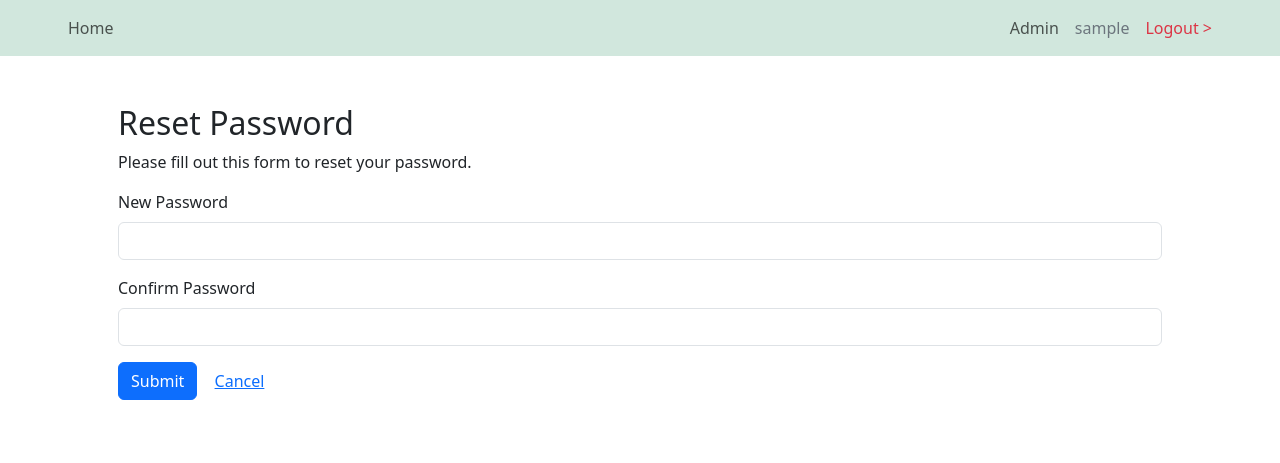
After one commit to MustafaRaad/Weekly-schedule-management-system, a PHP site: page /pages/user_profile.php in a window 1280 px wide. The commit adds this page. Shown: the top 463 px of the page. Run offline with PHP 8.4, Linux system fonts and the light colour scheme; the visitor is signed in with stand-in values (Sample User, id 1).

Commit message:
update some stuff

```diff
--- a/pages/home.php
+++ b/pages/home.php
@@ -33,10 +33,10 @@ if (!isset($_SESSION["loggedin"]) || $_SESSION["loggedin"] !== true) {
         </ul>
         <ul class="navbar-nav ml-auto mb-2 mb-lg-0">
           <li class="nav-item">
-            <a class="nav-link " href="/pages/admin/users_list.php">Admin</a>
+            <a class="nav-link " href="./admin/users_list.php">Admin</a>
           </li>
           <li class="nav-item">
-            <a class="nav-link text-secondary" ><?php echo htmlspecialchars($_SESSION["username"]); ?></a>
+            <a class="nav-link text-secondary" href="./user_profile.php"><?php echo htmlspecialchars($_SESSION["username"]); ?></a>
           </li>
           <li class="nav-item">
             <a class="nav-link text-danger" href="../users/user_logout.php" >Logout ></a>
--- /dev/null
+++ b/pages/user_profile.php
@@ -0,0 +1,131 @@
+<?php
+// Initialize the session
+session_start();
+
+// Check if the user is logged in, otherwise redirect to login page
+if (!isset($_SESSION["loggedin"]) || $_SESSION["loggedin"] !== true) {
+  header("location: ../users/user_login.php");
+  exit;
+}
+
+// Include config file
+require_once "../connection.php";
+
+// Define variables and initialize with empty values
+$new_password = $confirm_password = "";
+$new_password_err = $confirm_password_err = "";
+
+// Processing form data when form is submitted
+if ($_SERVER["REQUEST_METHOD"] == "POST") {
+
+  // Validate new password
+  if (empty(trim($_POST["new_password"]))) {
+    $new_password_err = "Please enter the new password.";
+  } elseif (strlen(trim($_POST["new_password"])) < 6) {
+    $new_password_err = "Password must have atleast 6 characters.";
+  } else {
+    $new_password = trim($_POST["new_password"]);
+  }
+
+  // Validate confirm password
+  if (empty(trim($_POST["confirm_password"]))) {
+    $confirm_password_err = "Please confirm the password.";
+  } else {
+    $confirm_password = trim($_POST["confirm_password"]);
+    if (empty($new_password_err) && ($new_password != $confirm_password)) {
+      $confirm_password_err = "Password did not match.";
+    }
+  }
+
+  // Check input errors before updating the database
+  if (empty($new_password_err) && empty($confirm_password_err)) {
+    // Prepare an update statement
+    $sql = "UPDATE users SET password = ? WHERE id = ?";
+
+    if ($stmt = $mysqli->prepare($sql)) {
+      // Bind variables to the prepared statement as parameters
+      $stmt->bind_param("si", $param_password, $param_id);
+
+      // Set parameters
+      $param_password = password_hash($new_password, PASSWORD_DEFAULT);
+      $param_id = $_SESSION["id"];
+
+      // Attempt to execute the prepared statement
+      if ($stmt->execute()) {
+        // Password updated successfully. Destroy the session, and redirect to login page
+        session_destroy();
+        header("location: ../users/user_login.php");
+        exit();
+      } else {
+        echo "Oops! Something went wrong. Please try again later.";
+      }
+
+      // Close statement
+      $stmt->close();
+    }
+  }
+
+  // Close connection
+  $mysqli->close();
+}
+?>
+
+<!DOCTYPE html>
+<html lang="en">
+
+<head>
+  <meta charset="UTF-8">
+  <title>Reset Password</title>
+  <link href="../assets/css/bootstrap.min.css" rel="stylesheet">
+
+</head>
+
+<body>
+  <nav class="navbar navbar-expand bg-success-subtle px-5">
+    <div class="container-fluid">
+      <button class="navbar-toggler" type="button" data-bs-toggle="collapse" data-bs-target="#navbarText" aria-controls="navbarText" aria-expanded="false" aria-label="Toggle navigation">
+        <span class="navbar-toggler-icon"></span>
+      </button>
+      <div class="collapse navbar-collapse" id="navbarText">
+        <ul class="navbar-nav me-auto mb-2 mb-lg-0">
+          <li class="nav-item">
+            <a class="nav-link" aria-current="page" href="/pages/home.php">Home</a>
+          </li>
+        </ul>
+        <ul class="navbar-nav ml-auto mb-2 mb-lg-0">
+          <li class="nav-item">
+            <a class="nav-link" href="./admin/users_list.php">Admin</a>
+          </li>
+          <li class="nav-item">
+            <a class="nav-link text-secondary active" href="./user_profile.php"><?php echo htmlspecialchars($_SESSION["username"]); ?></a>
+          </li>
+          <li class="nav-item">
+            <a class="nav-link text-danger" href="../users/user_logout.php">Logout ></a>
+          </li>
+        </ul>
+      </div>
+    </div>
+  </nav>
+  <div class="container p-5">
+    <h2>Reset Password</h2>
+    <p>Please fill out this form to reset your password.</p>
+    <form action="<?php echo htmlspecialchars($_SERVER["PHP_SELF"]); ?>" method="post">
+      <div class="mb-3">
+        <label for="new_password" class="form-label">New Password</label>
+        <input type="password" name="new_password" id="new_password" class="form-control <?php echo (!empty($new_password_err)) ? 'is-invalid' : ''; ?>" value="<?php echo $new_password; ?>">
+        <span class="invalid-feedback"><?php echo $new_password_err; ?></span>
+      </div>
+      <div class="mb-3">
+        <label for="confirm_password" class="form-label">Confirm Password</label>
+        <input type="password" name="confirm_password" id="confirm_password" class="form-control <?php echo (!empty($confirm_password_err)) ? 'is-invalid' : ''; ?>">
+        <span class="invalid-feedback"><?php echo $confirm_password_err; ?></span>
+      </div>
+      <div class="mb-3">
+        <input type="submit" class="btn btn-primary" value="Submit">
+        <a class="btn btn-link ml-2" href="welcome.php">Cancel</a>
+      </div>
+    </form>
+  </div>
+</body>
+
+</html>
```
Also changed, not shown: users/user_login.php (+7 -7 lines), users/user_register.php (+10 -10 lines).
